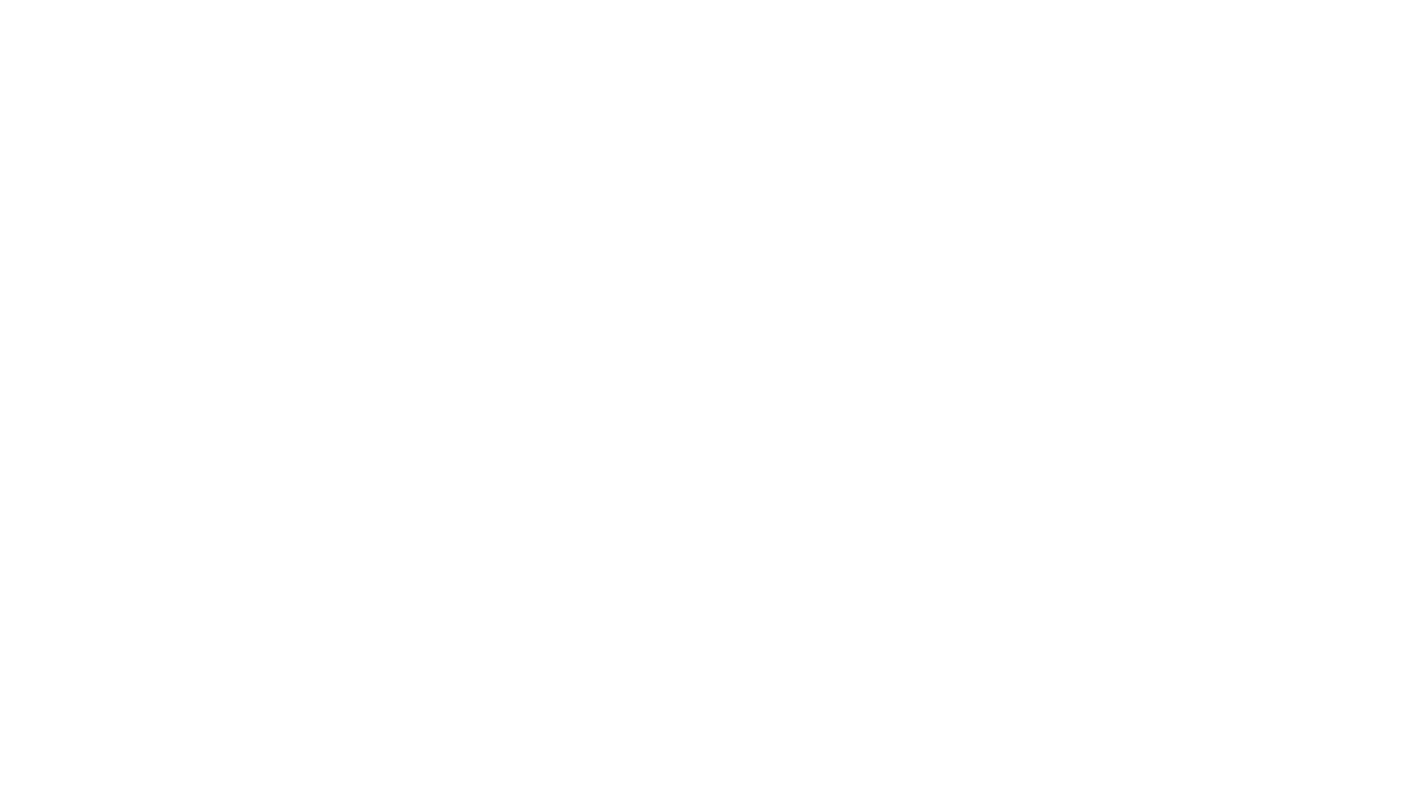
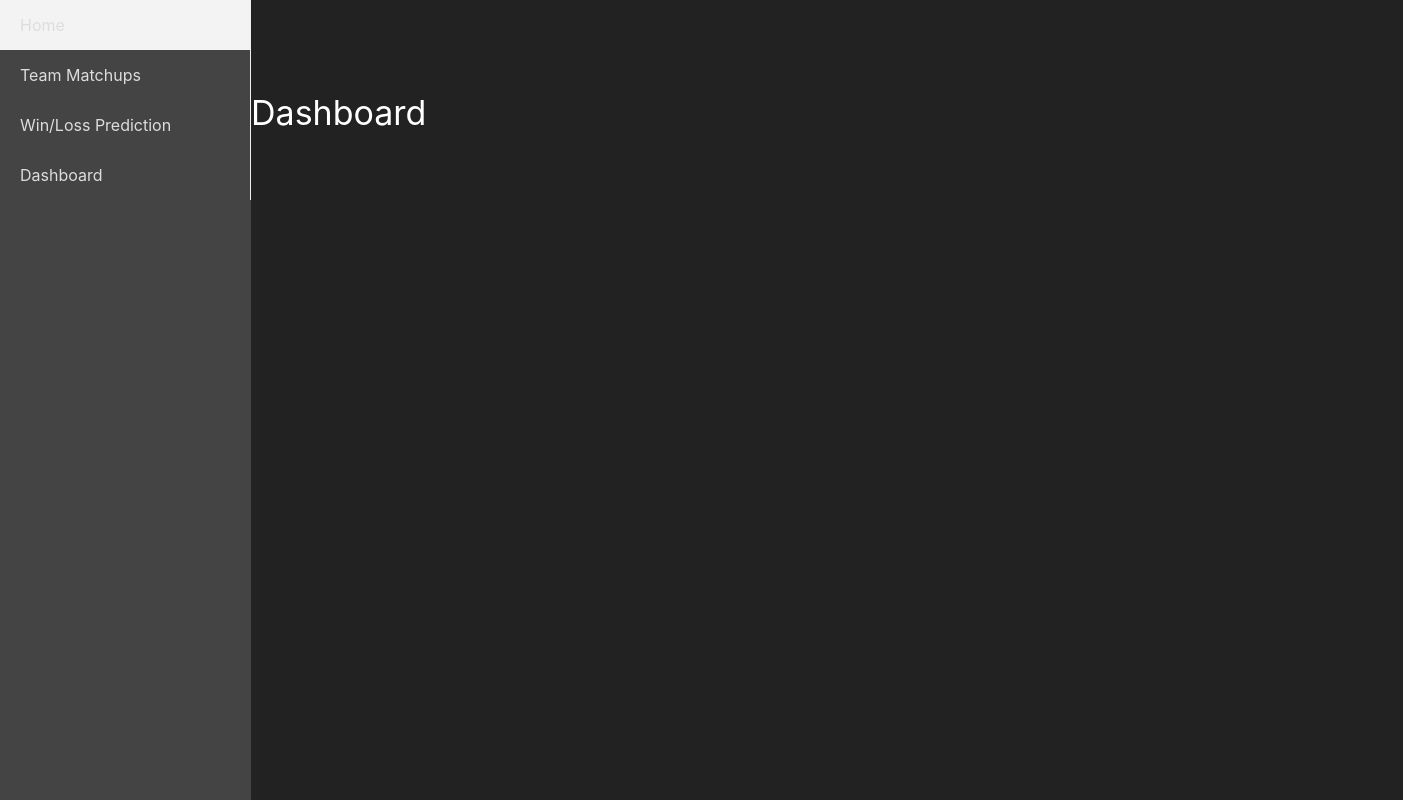
Before and after one commit to parathan/NBAMatchups, a React (Create React App) app in the folder WebApp/webapp/: page /dashboard in a window 1280 px wide. Before the commit this address had no page. Shown: the whole page, 1403 px wide, since content can reach past the window. Built offline with nearby package versions, Linux system fonts and the light colour scheme.

Commit message:
Set up dashboard template with routes

```diff
--- a/WebApp/webapp/src/App.tsx
+++ b/WebApp/webapp/src/App.tsx
@@ -5,6 +5,7 @@ import './App.css';
 import Home from './pages/Home';
 import Matchups from './pages/Matchups';
 import Prediction from './pages/Prediction';
+import Dashboard from './pages/Dashboard';
 
 import { BrowserRouter as Router, Routes, Route } from "react-router-dom"
 
@@ -16,6 +17,7 @@ function App() {
           <Route path="/" element={<Home/>} />
           <Route path="/matchups" element={<Matchups/>} />
           <Route path="/predictions" element={<Prediction/>} />
+          <Route path="/dashboard" element={<Dashboard/>} />
         </Routes>
       </Router>
     </div>
--- a/WebApp/webapp/src/components/NavBar/index.tsx
+++ b/WebApp/webapp/src/components/NavBar/index.tsx
@@ -20,6 +20,7 @@ function NavBar() {
                 <MenuItem component={<Link to="/" />}>Home</MenuItem>
                 <MenuItem component={<Link to="/matchups" />}>Team Matchups</MenuItem>
                 <MenuItem component={<Link to="/predictions" />}>Win/Loss Prediction</MenuItem>
+                <MenuItem component={<Link to="/dashboard" />}>Dashboard</MenuItem>
             </Menu>
         </Sidebar>
     )
--- /dev/null
+++ b/WebApp/webapp/src/pages/Dashboard/index.module.css
@@ -0,0 +1,6 @@
+.header {
+    color: var(--header-font-colour);
+    font-size: calc(10px + 3vmin);;
+    padding-bottom: 2vh;
+    margin-top: 8%;
+}
--- /dev/null
+++ b/WebApp/webapp/src/pages/Dashboard/index.tsx
@@ -0,0 +1,14 @@
+import React, { ChangeEvent, useEffect, useState } from 'react';
+import styles from './index.module.css';
+import Layout from "../../components/Layout/Layout";
+
+
+function Dashboard() {
+    return (
+        <Layout>
+            <div className={styles.header}>Dashboard</div>
+        </Layout>
+    )
+}
+
+export default Dashboard;
```
